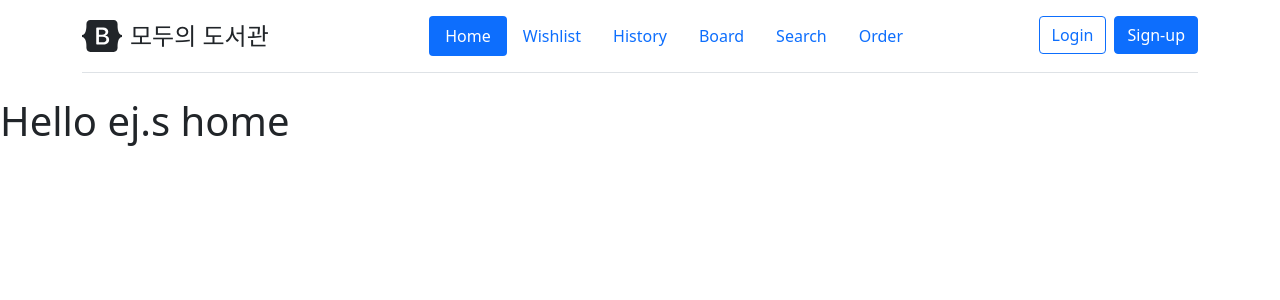
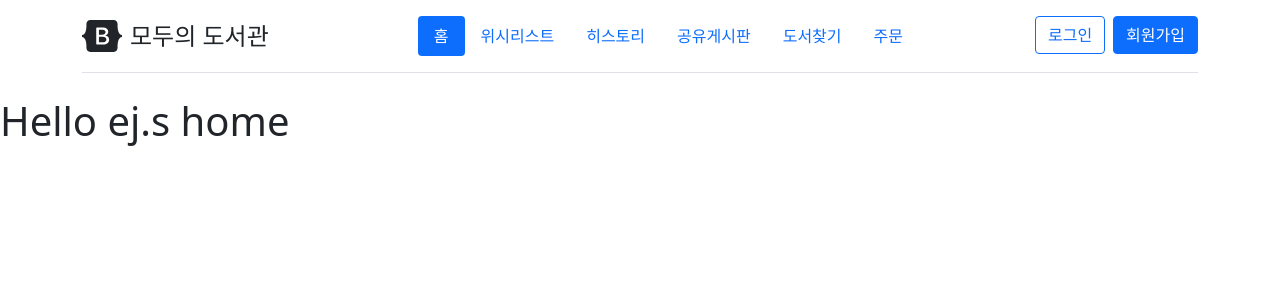
Before and after one commit to Cho-EunJu/my-library, a Vue app in the folder my-library-front/: page / in a window 1280 px wide. Shown: the top 300 px of the page. Built offline with nearby package versions, Linux system fonts and the light colour scheme.

Commit message:
header 코드 정리

```diff
--- a/my-library-front/src/components/Header.vue
+++ b/my-library-front/src/components/Header.vue
@@ -20,22 +20,22 @@
       </a>
 
       <ul class="nav nav-pills">
-        <li class="nav-item"><router-link to="/" class="nav-link" active-class="active" aria-current="page">Home</router-link></li>
-        <li class="nav-item"><router-link to="/wish" class="nav-link" active-class="active">Wishlist</router-link></li>
-        <li class="nav-item"><router-link to="/hist" class="nav-link" active-class="active">History</router-link></li>
-        <li class="nav-item"><router-link to="/board" class="nav-link" active-class="active">Board</router-link></li>
-        <li class="nav-item"><router-link to="/search" class="nav-link" active-class="active">Search</router-link></li>
-        <li class="nav-item"><router-link to="/order" class="nav-link" active-class="active">Order</router-link></li>
+        <li class="nav-item"><router-link to="/" class="nav-link" active-class="active" aria-current="page">홈</router-link></li>
+        <li class="nav-item"><router-link to="/wish" class="nav-link" active-class="active">위시리스트</router-link></li>
+        <li class="nav-item"><router-link to="/hist" class="nav-link" active-class="active">히스토리</router-link></li>
+        <li class="nav-item"><router-link to="/board" class="nav-link" active-class="active">공유게시판</router-link></li>
+        <li class="nav-item"><router-link to="/search" class="nav-link" active-class="active">도서찾기</router-link></li>
+        <li class="nav-item"><router-link to="/order" class="nav-link" active-class="active">주문</router-link></li>
       </ul>
 
       <div class="col-md-3 text-end">
         <template v-if="!userStore.isLogin">
-          <router-link to="/login" class="btn btn-outline-primary me-2">Login</router-link>
-          <router-link to="/sign-up" class="btn btn-primary">Sign-up</router-link>
+          <router-link to="/login" class="btn btn-outline-primary me-2">로그인</router-link>
+          <router-link to="/sign-up" class="btn btn-primary">회원가입</router-link>
         </template>
         <template v-if="userStore.isLogin">
-          <button @click="userStore.logout()" class="btn btn-outline-primary me-2">Logout</button>
-          <router-link to="/my-page" class="btn btn-primary">MyPage</router-link>
+          <button @click="userStore.logout()" class="btn btn-outline-primary me-2">로그아웃</button>
+          <router-link to="/my-page" class="btn btn-primary">내정보</router-link>
         </template>
       </div>
     </header>
@@ -43,36 +43,10 @@
 </template>
 
 <style scoped>
-  .b-example-divider {
-    height: 3rem;
-    background-color: rgba(0, 0, 0, .1);
-    border: solid rgba(0, 0, 0, .15);
-    border-width: 1px 0;
-    box-shadow: inset 0 .5em 1.5em rgba(0, 0, 0, .1), inset 0 .125em .5em rgba(0, 0, 0, .15);
-  }
-
-  .form-control-dark {
-    color: #fff;
-    background-color: var(--bs-dark);
-    border-color: var(--bs-gray);
-  }
-  .form-control-dark:focus {
-    color: #fff;
-    background-color: var(--bs-dark);
-    border-color: #fff;
-    box-shadow: 0 0 0 .25rem rgba(255, 255, 255, .25);
-  }
 
   .bi {
     vertical-align: -.125em;
     fill: currentColor;
   }
 
-  .text-small {
-    font-size: 85%;
-  }
-
-  .dropdown-toggle {
-    outline: 0;
-  }
 </style>
```
